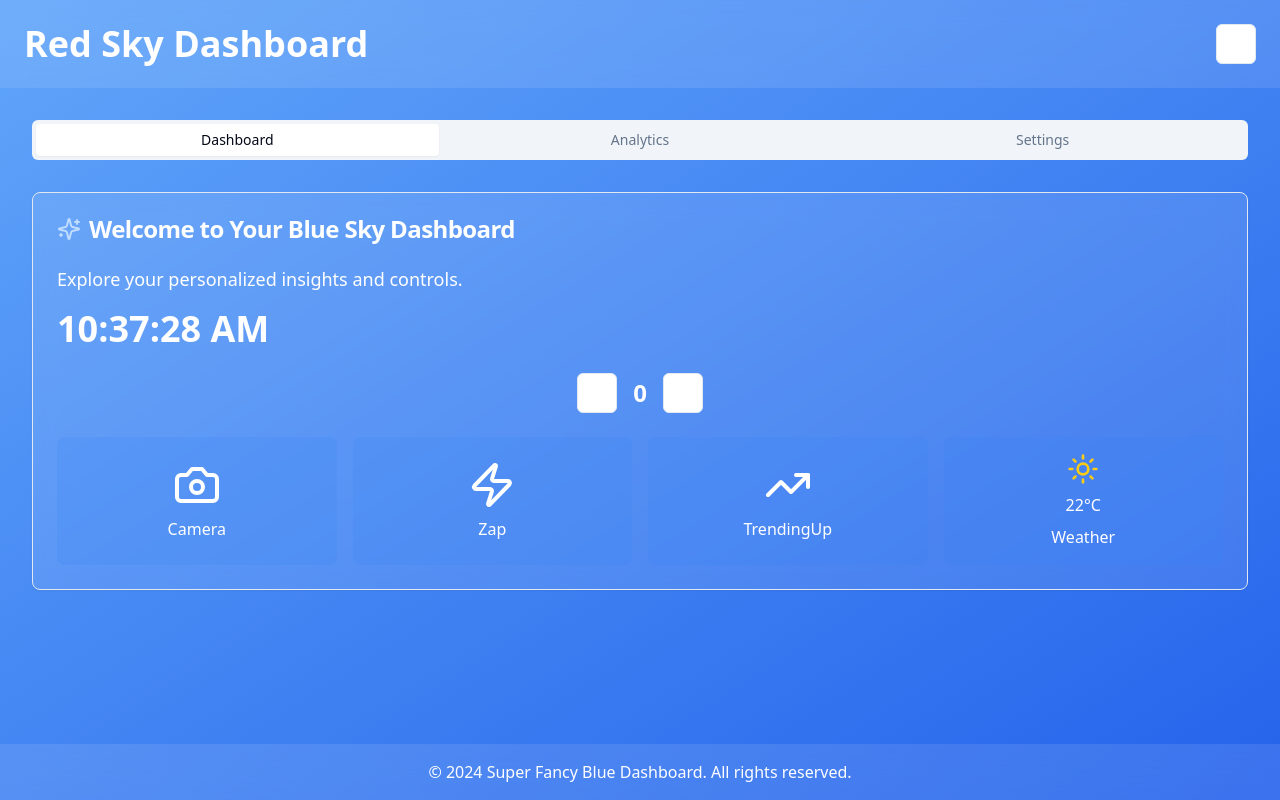
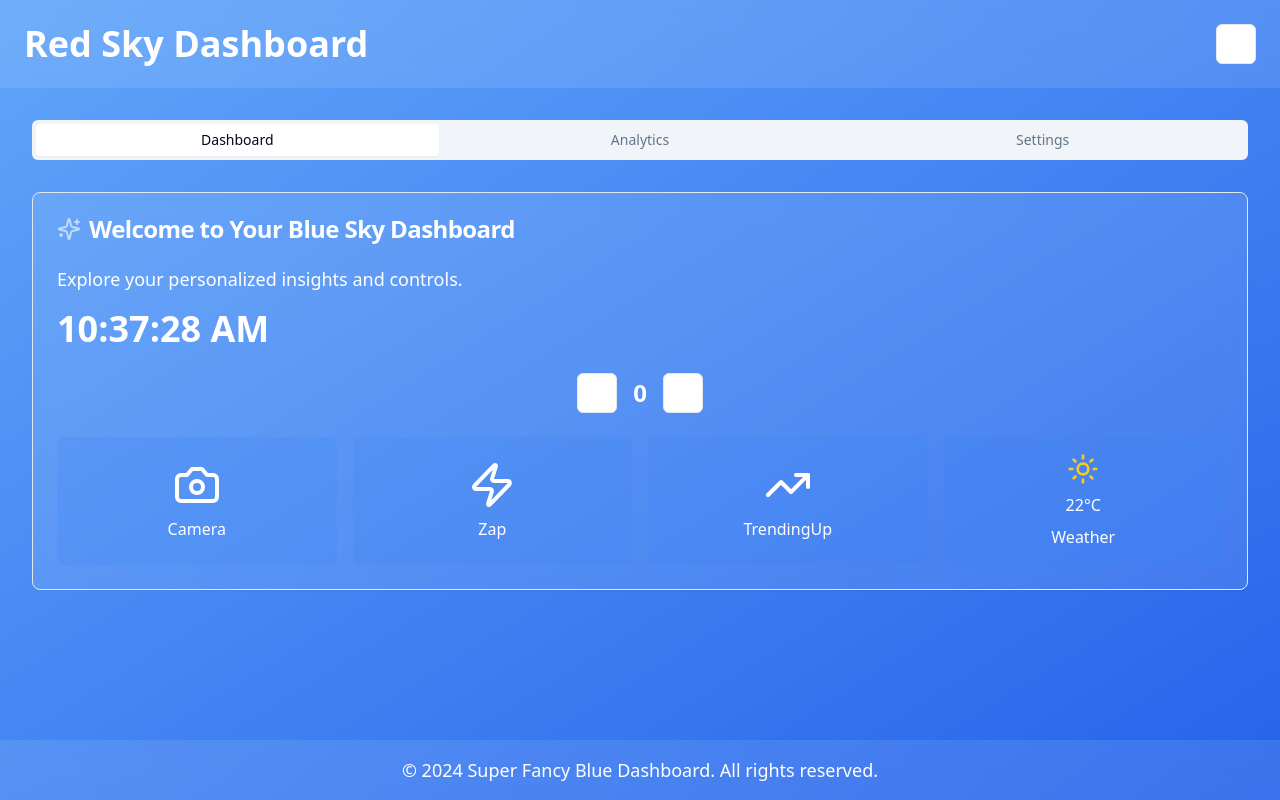
Before and after one commit to GPT-Engineer-App-Dev/cozy-startup-kit, a React (Vite) app: page / in a window 1280 px wide. Built offline with nearby package versions, Linux system fonts and the light colour scheme.

Commit message:
Increase footer text size
Updated the footer text to have a larger font size for improved visibility and readability.
[skip gpt_engineer]

```diff
--- a/src/pages/Index.jsx
+++ b/src/pages/Index.jsx
@@ -232,7 +232,7 @@ const Index = () => {
       </main>
 
       <footer className="bg-white bg-opacity-10 backdrop-blur-md text-white p-4 text-center">
-        <p>&copy; 2024 Super Fancy Blue Dashboard. All rights reserved.</p>
+        <p className="text-lg">&copy; 2024 Super Fancy Blue Dashboard. All rights reserved.</p>
       </footer>
     </div>
   );
```
